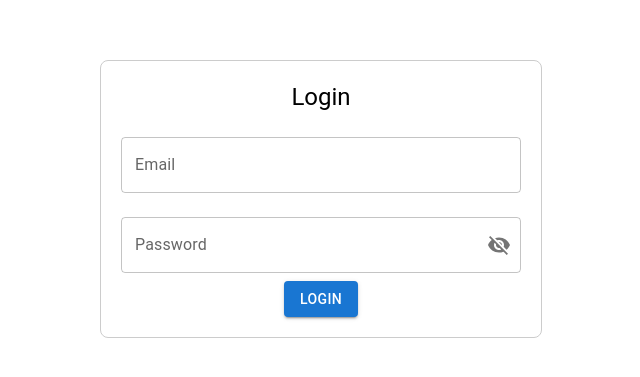
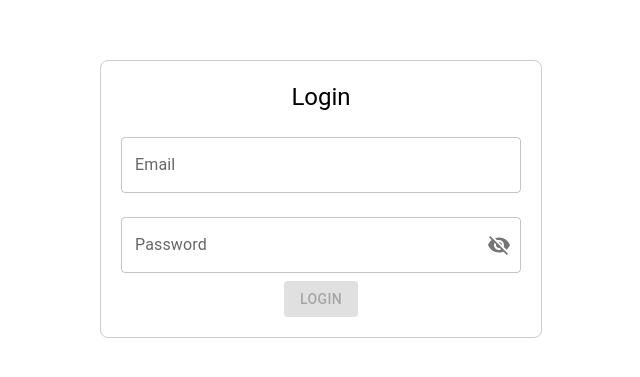
Before and after one commit to manuj-tiwari-kiwitech/food-app, a React (Create React App) app: page /login in a window 1280 px wide. Shown: the part 201-578 px from the top of the page, without its empty margins (319-959 px from the left). Built offline with nearby package versions, Linux system fonts and the light colour scheme.

Commit message:
filter-changes

```diff
--- a/src/components/LoginPage.tsx
+++ b/src/components/LoginPage.tsx
@@ -83,7 +83,7 @@ const LoginPage: React.FC = () => {
           }}
         />
         {error && <Typography variant="body2" color="error" style={{ marginBottom: '10px' }}>{error}</Typography>}
-        <Button disabled={loading} variant="contained" color="primary" onClick={handleLogin}>
+        <Button disabled={loading || !password || !email} variant="contained" color="primary" onClick={handleLogin}>
           Login
         </Button>
       </div>
```
